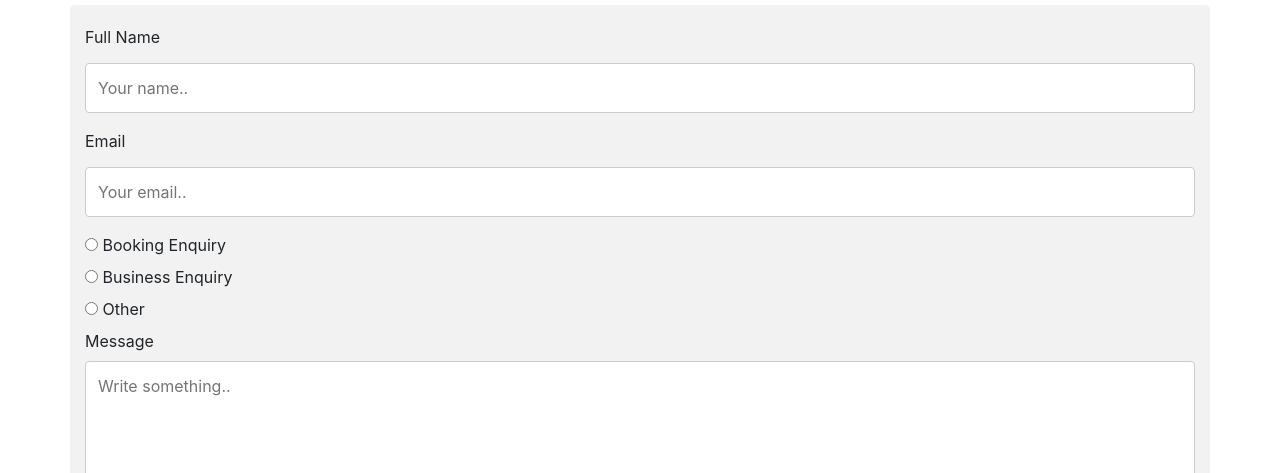
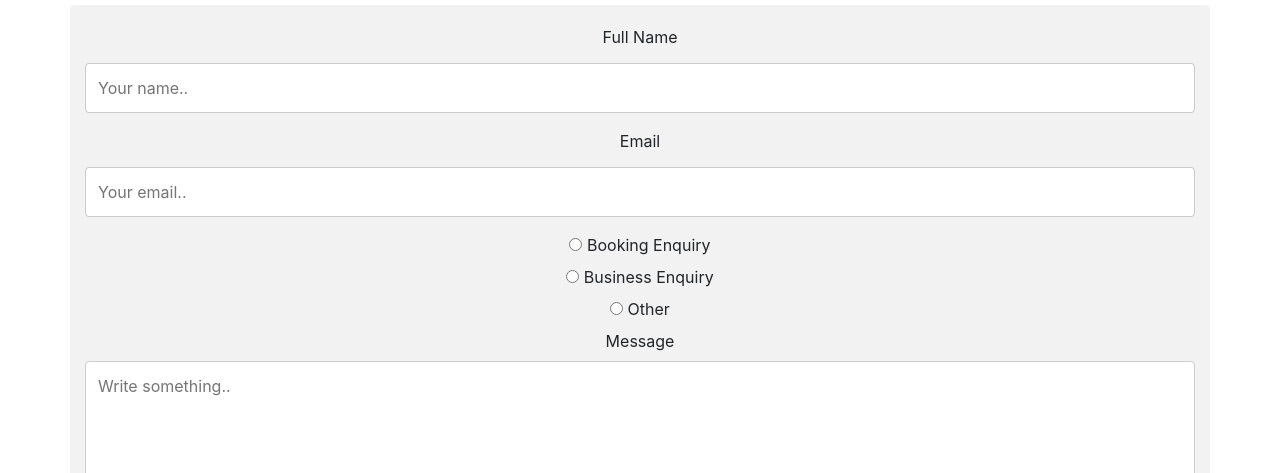
Before and after one commit to kayapatel/CFGWebsite, a plain HTML site: page contact.html in a window 1280 px wide. Shown: the part 327-800 px from the top of the page. Drawn offline with nearby package versions, Linux system fonts and the light colour scheme.

Commit message:
add back in bodytext class

```diff
--- a/contact.html
+++ b/contact.html
@@ -39,7 +39,7 @@
 
         <h2 class= "header">Need more information? Drop us a message!</h2>
 
-
+        <div class="bodytext">
         <div class="container">
           <form action="/action_page.php">
             <label for="fname">Full Name</label>
@@ -63,7 +63,7 @@
             <input type="submit" value="Submit">
           </form>
         </div>
-
+        </div>
 
         <br>
         <footer>
```
